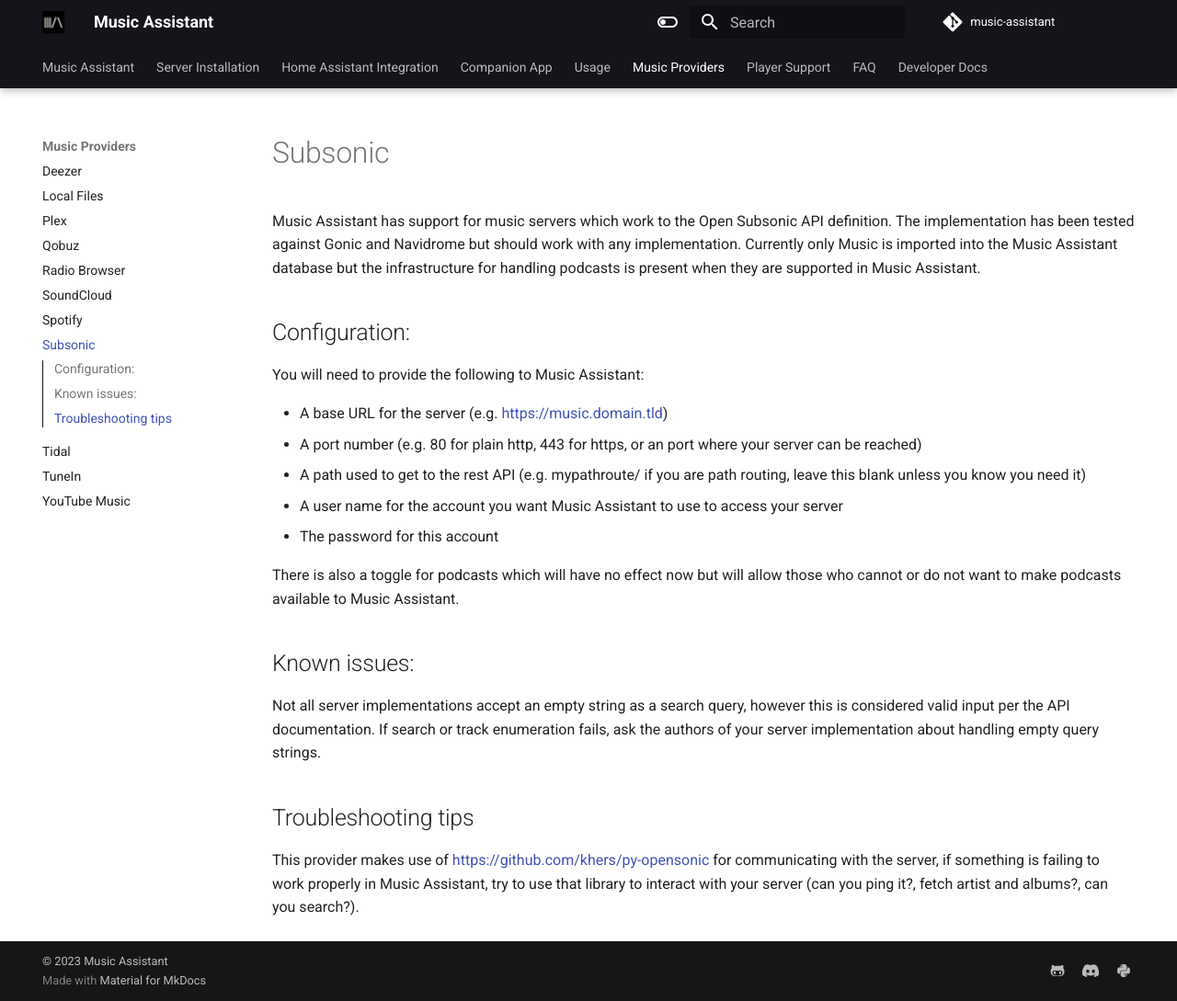
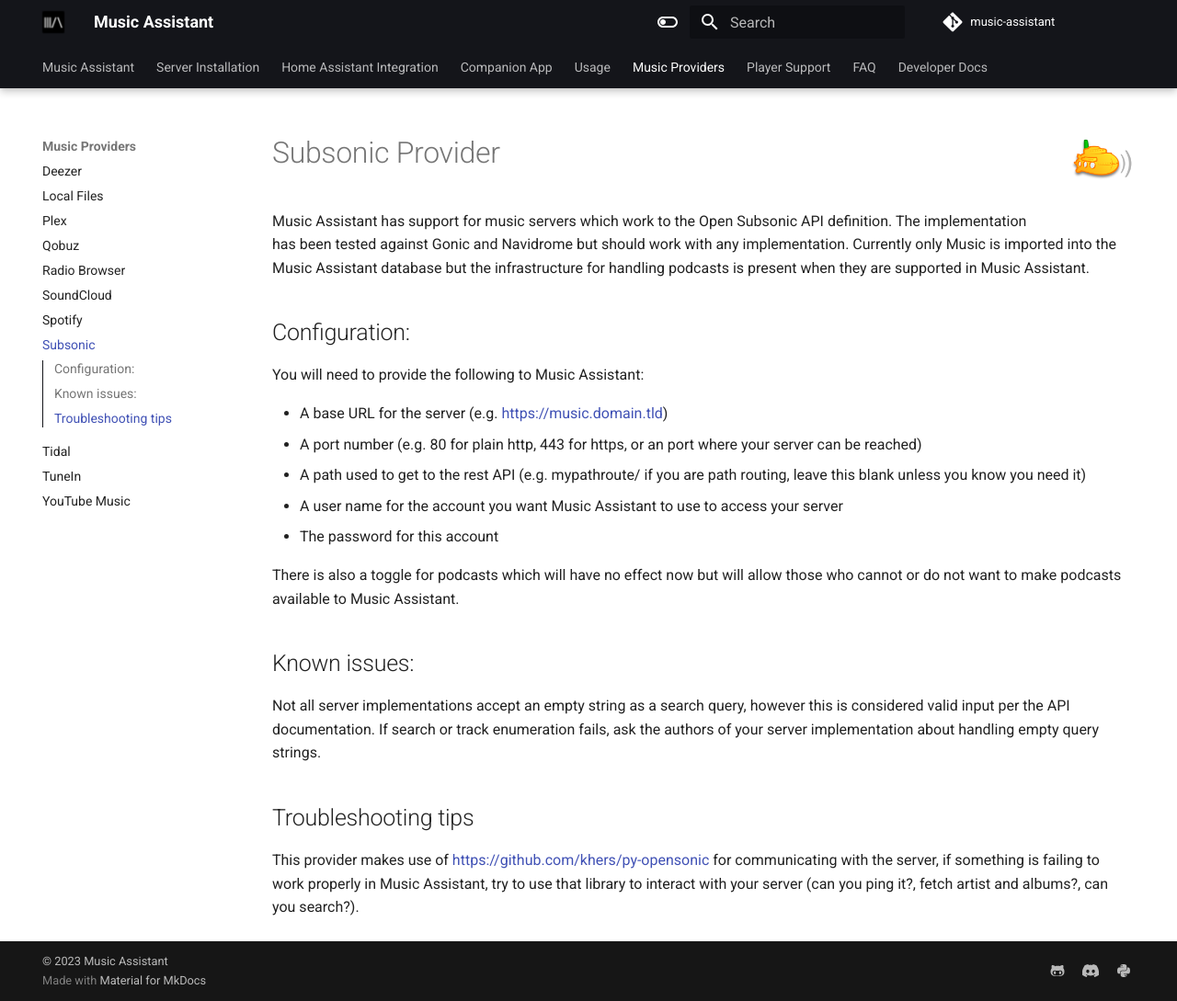
Before and after one commit to pwbriggs/music-assistant.github.io, an MkDocs documentation site: the page built from docs/music-providers/subsonic.md, in a window 1280 px wide and 1089 px high. Shown: the whole window at 92% size. Built offline with MkDocs 1.6.1 and Material for MkDocs 9.7.7, drawn with Linux system fonts in a browser that asks for light colours.

Commit message:
Add icon

```diff
--- a/docs/music-providers/subsonic.md
+++ b/docs/music-providers/subsonic.md
@@ -1,3 +1,5 @@
+# Subsonic Provider ![Preview image](../assets/icons/subsonic_icon.png){ width=70 align=right }
+
 Music Assistant has support for music servers which work to the Open Subsonic API definition. The implementation has been tested against Gonic and Navidrome but should work with any implementation. Currently only Music is imported into the Music Assistant database but the infrastructure for handling podcasts is present when they are supported in Music Assistant.
 
 ## Configuration:
```
